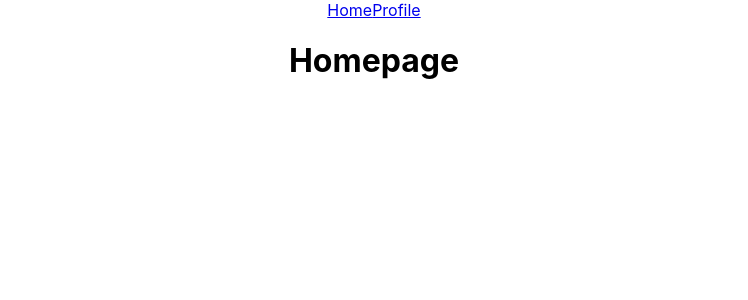
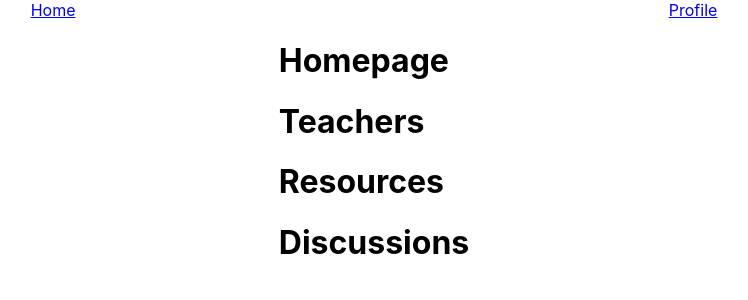
Before and after one commit to jlendle11/teachers-lounge, a React (Create React App) app: page / in a window 1280 px wide. Shown: the top 300 px of the page, without its empty margins (266-1014 px from the left). Built offline with nearby package versions, Linux system fonts and the light colour scheme.

Commit message:
component layout

```diff
--- a/src/App.css
+++ b/src/App.css
@@ -7,5 +7,6 @@
 
 .nav-bar {
   display: flex;
-
+  width: -webkit-fill-available;
+  justify-content: space-around;
 }
--- a/src/App.js
+++ b/src/App.js
@@ -1,23 +1,17 @@
 // Packages and Libraries
 import React from 'react'
-import { Route, Link } from 'react-router-dom'
+import { Route } from 'react-router-dom'
 // Components
 import Homepage from './components/Homepage'
 import Profile from './components/Profile'
+import Nav from './components/Nav'
 // Styling
 import './App.css'
 
 function App() {
   return (
     <div className="App">
-      <nav className='nav-bar'>
-        <div>
-          <Link to="/" >Home</Link>
-        </div>
-        <div>
-          <Link to="/profile">Profile</Link>
-        </div>
-      </nav>
+      <Nav/>
       <main>
         <Route
             exact path="/"
@@ -28,6 +22,7 @@ function App() {
             component={Profile}
         />
       </main>
+      {/* <Footer/> */}
     </div>
   )
 }
--- /dev/null
+++ b/src/components/Discussions/index.js
@@ -0,0 +1,11 @@
+import React from 'react'
+
+function Discussions() {
+    return (
+        <div>
+            <h1>Discussions</h1>
+        </div>
+    )
+}
+
+export default Discussions
--- a/src/components/Homepage/index.js
+++ b/src/components/Homepage/index.js
@@ -1,9 +1,15 @@
 import React from 'react'
+import Discussions from '../Discussions'
+import Resources from '../Resources'
+import Teachers from '../Teachers'
 
 function Homepage() {
     return (
         <div>
             <h1>Homepage</h1>
+            <Teachers/>
+            <Resources/>
+            <Discussions/>
         </div>
     )
 }
--- /dev/null
+++ b/src/components/Nav/index.js
@@ -0,0 +1,17 @@
+import React from 'react'
+import { Link } from 'react-router-dom'
+
+function Nav() {
+    return (
+        <nav className='nav-bar'>
+        <div>
+          <Link to="/" >Home</Link>
+        </div>
+        <div>
+          <Link to="/profile">Profile</Link>
+        </div>
+      </nav>
+    )
+}
+
+export default Nav
--- /dev/null
+++ b/src/components/Resources/index.js
@@ -0,0 +1,11 @@
+import React from 'react'
+
+function Resources() {
+    return (
+        <div>
+            <h1>Resources</h1>
+        </div>
+    )
+}
+
+export default Resources
--- /dev/null
+++ b/src/components/Teachers/index.js
@@ -0,0 +1,11 @@
+import React from 'react'
+
+function Teachers() {
+    return (
+        <div>
+            <h1>Teachers</h1>
+        </div>
+    )
+}
+
+export default Teachers
```
Also changed, not shown: src/components/Discussions/Discussions.css (added), src/components/Nav/Nav.css (added), src/components/Resources/Resources.css (added), src/components/Teachers/Teachers.css (added).
